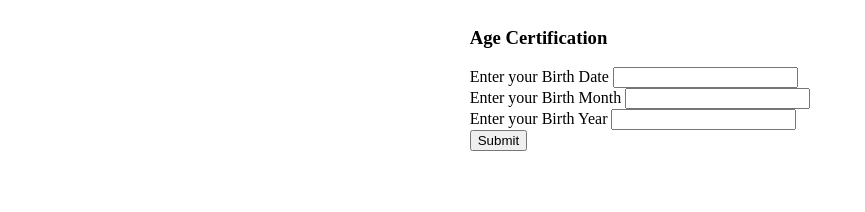
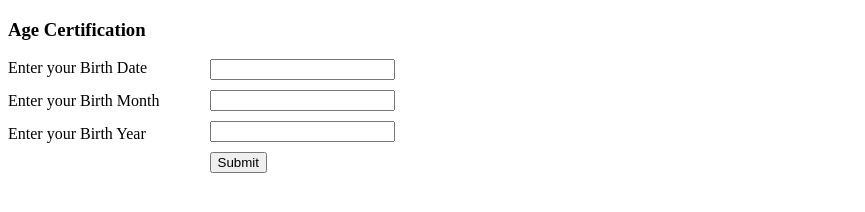
Before and after one commit to ameer-hamza-brainx/Age-certification-task, a plain HTML site: page index.html in a window 1280 px wide. Shown: the whole page, without its empty margins (0-865 px from the left). Drawn offline with Linux system fonts and the light colour scheme.

Commit message:
Design update

```diff
--- a/index.html
+++ b/index.html
@@ -8,21 +8,24 @@
     <link rel="stylesheet" href="style.css" />
 </head>
 <body>
+    <h3>Age Certification </h3>
     <form name="myForm">
-        <h3>Age Certification </h3>
+        <div class="left">
+            <label>Enter your Birth Date</label>
+            <label>Enter your Birth Month</label>
+            <label>Enter your Birth Year</label>
+        </div>
+        <div class="right">
             <div>
-            <label>Enter your Birth Date</label>
                 <input type="number" name="birthDate" id="date">
                 <span class="error" id="dateError"></span>
             </div>
             <div>
-            <label>Enter your Birth Month</label>
+
                 <input type="number" name="birthDate" id="month" >
                 <span class="error" id="monthError"></span>
-
             </div>
             <div>
-            <label>Enter your Birth Year</label>
                 <input type="number" name="birthDate" id="year">
                 <span class="error" id="yearError"></span>
 
@@ -30,6 +33,8 @@
             <div>
                 <input type="submit" id="btn">
             </div>
+        </div>
+
     </form>
 </body>
 </html>
--- a/style.css
+++ b/style.css
@@ -1,9 +1,19 @@
-body{
+form{
     display: flex;
-    flex-direction: column;
-    align-items: center;
-    /* gap: 10px; */
+    flex-direction: row;
+    /* align-items: center; */
+    gap: 50px;
 }
 .error{
     color: red;
 }
+.left{
+    display: flex;
+    flex-direction: column;
+    gap: 15px;
+}
+.right{
+    display: flex;
+    flex-direction: column;
+    gap: 10px;
+}
```
Lines whose indentation alone changed are shown as unchanged.
